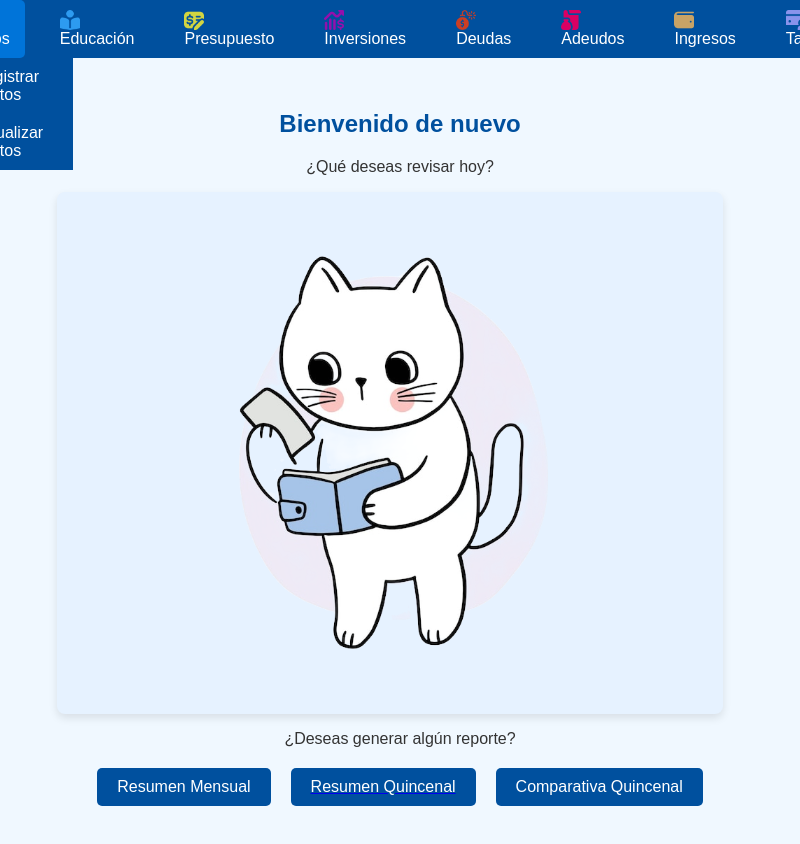
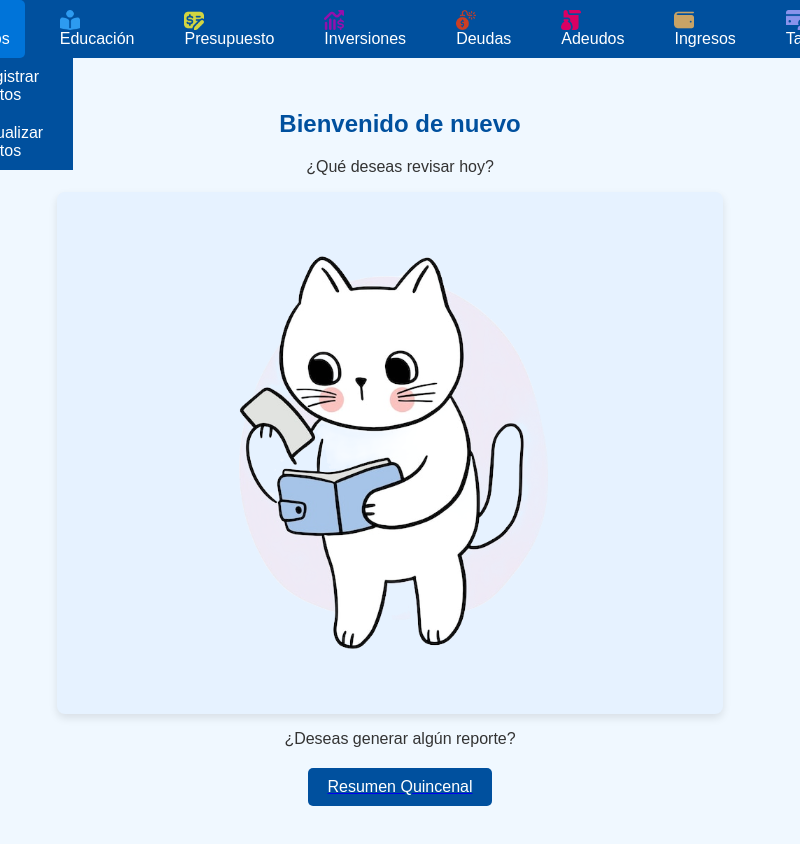
Before and after one commit to HirepanB/Finanzas, an Electron app: page main.html in a window 800 px wide. Shown: the top 844 px of the page. Drawn offline with Linux system fonts and the light colour scheme.

Commit message:
Cambio de perfil y main e intento de reccontra

```diff
--- a/main.html
+++ b/main.html
@@ -85,9 +85,9 @@
             </aside>
             <p>¿Deseas generar algún reporte?</p>
             <div class="report-buttons">
-                <button onclick="alert('Resumen mensual generado');">Resumen Mensual</button>
+
                 <a href="quincenaReporte.html"><button onclick="">Resumen Quincenal</button></a>
-                <button onclick="alert('Comparativa quincenal generada');">Comparativa Quincenal</button>
+
             </div>
         </div>
     </div>
--- a/package.json
+++ b/package.json
@@ -14,7 +14,10 @@
   },
   "dependencies": {
     "bcrypt": "^5.1.1",
+    "body-parser": "^1.20.3",
+    "express": "^4.21.2",
     "fs": "^0.0.1-security",
+    "mongoose": "^8.9.5",
     "pdfkit": "^0.16.0",
     "sqlite3": "^5.1.7"
   }
```
Also changed, not shown: perfil.html (+1 -0 lines), recucontrasena.html (line endings or trailing spaces), 1 other file.
